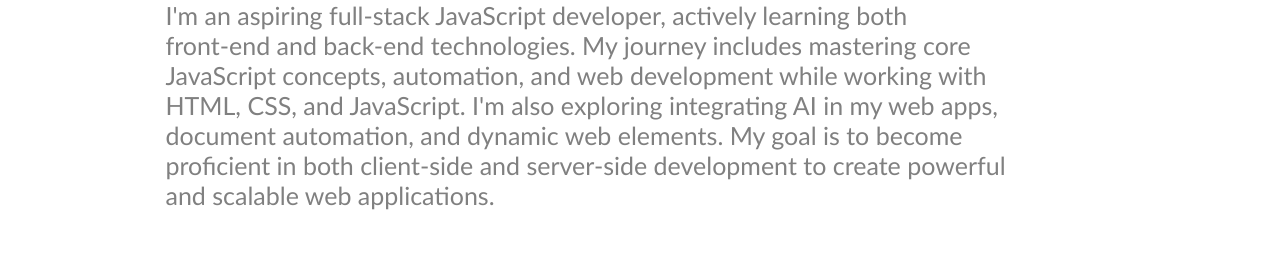
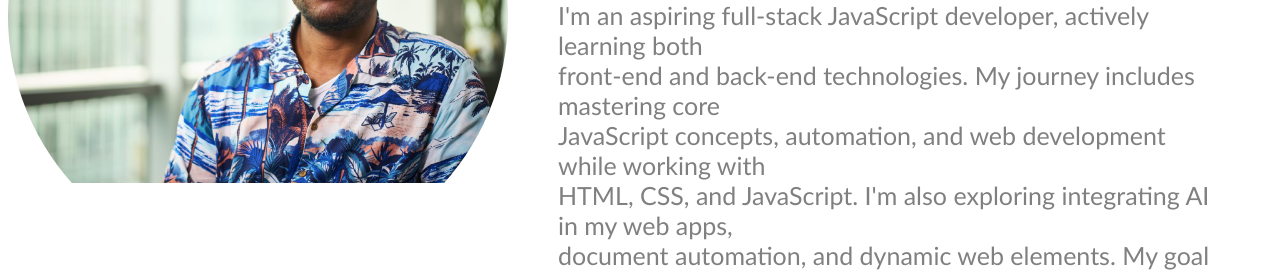
Before and after one commit to ezegeorgechukwuma/george-portfolio, a plain HTML site: page index.html in a window 1280 px wide. Shown: the part 374-649 px from the top of the page. Drawn offline with Linux system fonts and the light colour scheme; the site is published under a folder, as on GitHub Pages, so addresses that start at the root find nothing.

Commit message:
fix to display profile pix on web page
changed portfolio title
removed the "/" in img tag for my profile projects as git hub doesnt support it.
deleted unwanted comments

```diff
--- a/index.html
+++ b/index.html
@@ -1,7 +1,7 @@
 <!DOCTYPE html>
 <html>
   <head>
-    <title>Jane Doe - Portfolio</title>
+    <title>George Eze - Portfolio</title>
     <link rel="stylesheet" href="./style.css"/>
     <script src="./script.js"></script>
   </head>
@@ -27,7 +27,6 @@
           <a class="topmenu" href="#skills">Skills</a>
           <a class="topmenu" href="#projects">Projects</a>
           <a class="topmenu" href="#recommendations">Recommendations</a>
-          <!-- Add the links for Skills, Projects and Recommendation here -->
         </div>
       </div>
     </nav>
@@ -35,7 +34,7 @@
     <!-- About Me -->
     <section id="about-me" class="container">
       <div class="profile-image-conatiner">
-        <img src="/html_finalprojimages/profile pix.jpeg" alt="Profile Image" class="profile_image"/>
+        <img src="html_finalprojimages/profile pix.jpeg" alt="Profile Image" class="profile_image"/>
       </div>
 
       <div class="profile-info">
```
